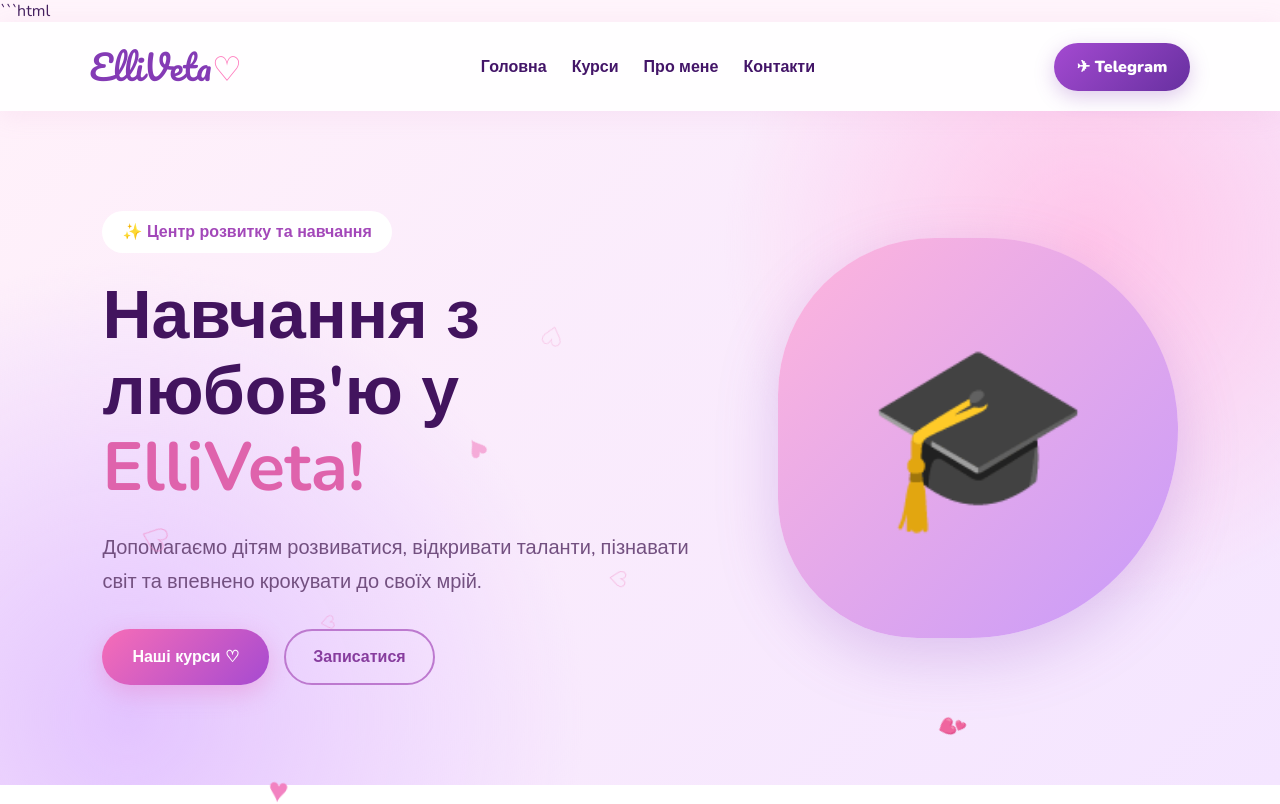
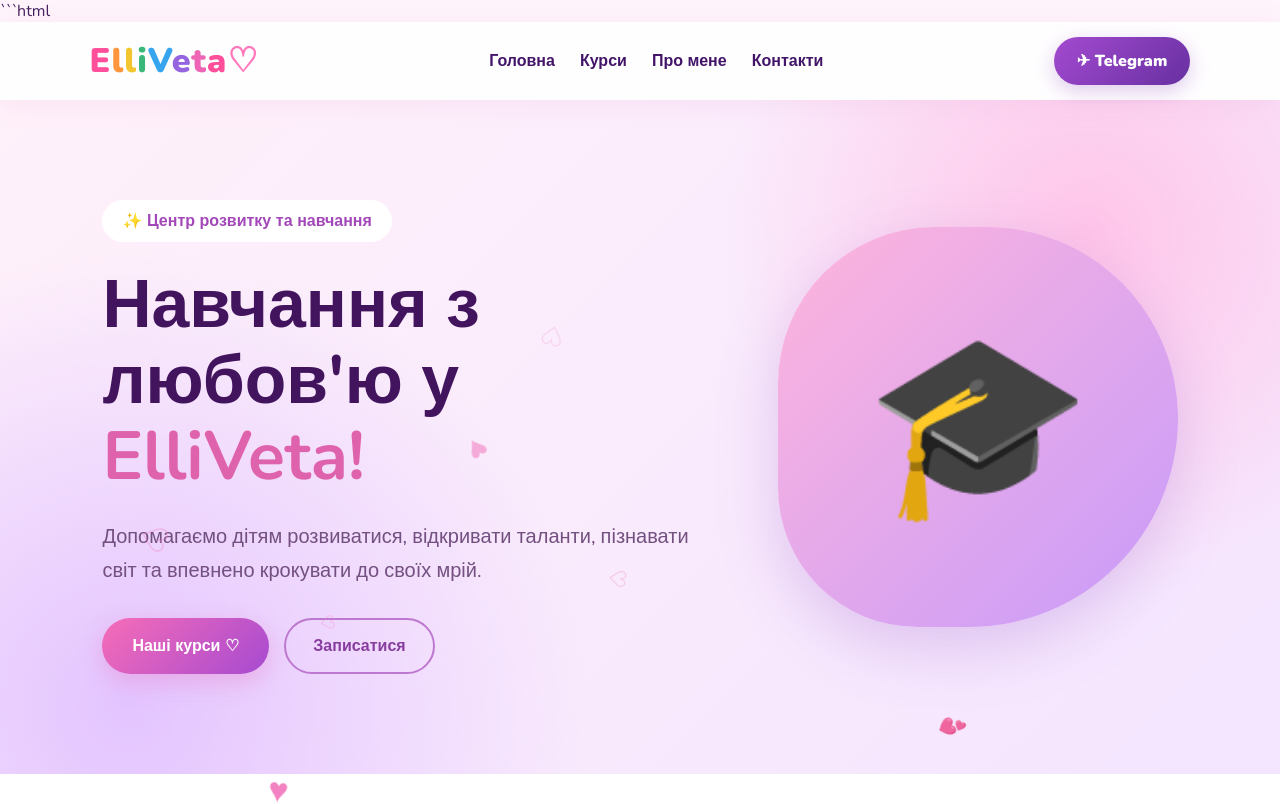
Before and after one commit to denbiner44-sudo/my-3d-tank-game, a plain HTML site: page index.html in a window 1280 px wide. Shown: the top 804 px of the page. Drawn offline with nearby package versions, Linux system fonts and the light colour scheme.

Commit message:
Update index.html

```diff
--- a/index.html
+++ b/index.html
@@ -6,7 +6,7 @@
 <meta name="viewport" content="width=device-width, initial-scale=1.0">
 <title>ElliVeta — Центр розвитку та навчання</title>
 
-<link href="https://fonts.googleapis.com/css2?family=Nunito:wght@400;500;600;700;800;900&family=Pacifico&display=swap" rel="stylesheet">
+<link href="https://fonts.googleapis.com/css2?family=Nunito:wght@400;500;600;700;800;900&display=swap" rel="stylesheet">
 
 <style>
 * {
@@ -31,6 +31,26 @@ body {
     --light: #ffe1f2;
 }
 
+/* РАЗНОЦВЕТНЫЙ ЛОГОТИП */
+
+.logo {
+    font-family: 'Nunito', sans-serif;
+    font-size: 34px;
+    font-weight: 900;
+    letter-spacing: 1px;
+    white-space: nowrap;
+}
+
+.logo .e1 { color: #ff4f9a; }
+.logo .l1 { color: #ff963d; }
+.logo .l2 { color: #f3c52e; }
+.logo .i1 { color: #39b879; }
+.logo .v1 { color: #36a5ed; }
+.logo .e2 { color: #9564df; }
+.logo .t1 { color: #ed65b4; }
+.logo .a1 { color: #ff4f9a; }
+.logo .heart-logo { color: #ff78bc; }
+
 header {
     position: sticky;
     top: 0;
@@ -43,14 +63,6 @@ header {
     justify-content: space-between;
     box-shadow: 0 4px 25px #d98bc522;
 }
-
-.logo {
-    font-family: 'Pacifico', cursive;
-    font-size: 34px;
-    color: var(--purple);
-}
-
-.logo span { color: var(--pink); }
 
 nav {
     display: flex;
@@ -342,8 +354,6 @@ section { padding: 85px 7%; }
 
 .adv-card p { color: #987ca2; }
 
-/* НОВИЙ БЛОК: ФОРМАТ ЗАНЯТЬ */
-
 .info-section {
     background: linear-gradient(135deg,#ffe5f4,#eee0ff);
 }
@@ -434,11 +444,10 @@ footer {
 }
 
 footer .logo {
-    color: white;
     margin-bottom: 10px;
 }
 
-footer p { opacity: .8; }
+footer p { opacity: .8; margin-top: 5px; }
 
 .heart {
     position: fixed;
@@ -460,6 +469,8 @@ footer p { opacity: .8; }
     header { padding: 12px 5%; }
 
     nav { display: none; }
+
+    .logo { font-size: 27px; }
 
     .hero {
         padding: 70px 6%;
@@ -492,13 +503,20 @@ footer p { opacity: .8; }
 
     .contact h2 { font-size: 30px; }
 }
+
+@media(max-width:380px) {
+    .logo { font-size: 23px; }
+    header .telegram { padding: 10px 13px; font-size: 13px; }
+}
 </style>
 </head>
 
 <body>
 
 <header>
-    <div class="logo">ElliVeta<span>♡</span></div>
+    <div class="logo">
+        <span class="e1">E</span><span class="l1">l</span><span class="l2">l</span><span class="i1">i</span><span class="v1">V</span><span class="e2">e</span><span class="t1">t</span><span class="a1">a</span><span class="heart-logo">♡</span>
+    </div>
 
     <nav>
         <a href="#home">Головна</a>
@@ -512,15 +530,9 @@ footer p { opacity: .8; }
     </a>
 </header>
 
-<!-- ГОЛОВНИЙ ЕКРАН -->
-
 <div class="hero" id="home">
-
     <div class="hero-text">
-
-        <div class="label">
-            ✨ Центр розвитку та навчання
-        </div>
+        <div class="label">✨ Центр розвитку та навчання</div>
 
         <h1>
             Навчання з любов'ю у
@@ -534,38 +546,25 @@ footer p { opacity: .8; }
         </p>
 
         <div class="hero-buttons">
-            <a href="#courses" class="main-btn">
-                Наші курси ♡
-            </a>
-
-            <a href="https://t.me/Veta08052002"
-               class="second-btn">
-                Записатися
-            </a>
+            <a href="#courses" class="main-btn">Наші курси ♡</a>
+            <a href="https://t.me/Veta08052002" class="second-btn">Записатися</a>
         </div>
-
     </div>
 
     <div class="hero-art">🎓</div>
-
 </div>
 
-<!-- КУРСИ -->
-
 <section class="courses" id="courses">
-
     <div class="section-title">
         <h2>♡ Наші курси ♡</h2>
         <p>Обирайте напрямок, який підходить саме вашій дитині</p>
     </div>
 
     <div class="course-grid">
-
         <div class="course-card">
             <div class="number">01</div>
             <div class="course-icon">🧸</div>
             <h3>Дошкільний репетитор</h3>
-
             <ul>
                 <li>Ранній розвиток: 2–3 роки</li>
                 <li>Комплексний розвиток: 3–4 роки</li>
@@ -578,7 +577,6 @@ footer p { opacity: .8; }
             <div class="number">02</div>
             <div class="course-icon">📚</div>
             <h3>Початкова школа</h3>
-
             <ul>
                 <li>Навчання для 1–4 класів</li>
                 <li>Допомога з домашніми завданнями</li>
@@ -591,7 +589,6 @@ footer p { opacity: .8; }
             <div class="number">03</div>
             <div class="course-icon">🎨</div>
             <h3>Арт-студія ElliVeta</h3>
-
             <ul>
                 <li>Для дітей від 3 до 18 років</li>
                 <li>Малювання</li>
@@ -599,100 +596,66 @@ footer p { opacity: .8; }
                 <li>Розвиток творчих здібностей</li>
             </ul>
         </div>
-
     </div>
-
 </section>
 
-<!-- АРТ-СТУДІЯ -->
-
 <section class="art-section">
-
     <div class="art-box">
-
         <div>
             <h3>🎨 Арт-студія ElliVeta</h3>
-
             <p>
                 Тут народжуються маленькі шедеври!
                 Ми створюємо простір, де кожна дитина
                 може проявити свою індивідуальність,
                 фантазію та творчий потенціал.
-
                 <br><br>
-
                 Від перших малюнків до справжніх
                 творчих робіт!
             </p>
-
             <br>
-
-            <a href="https://t.me/Veta08052002"
-               class="main-btn">
+            <a href="https://t.me/Veta08052002" class="main-btn">
                 Дізнатися більше ♡
             </a>
         </div>
-
         <div class="art-emoji">🖌️🎨</div>
-
     </div>
-
 </section>
 
-<!-- ПРО МЕНЕ -->
-
 <section class="about" id="about">
-
     <div class="section-title">
         <h2>♡ Знайомство ♡</h2>
         <p>Людина, яка допоможе відкрити талант вашої дитини</p>
     </div>
 
     <div class="about-container">
-
         <div class="about-photo">👩🏻‍🏫</div>
 
         <div class="about-text">
-
             <h3>Шпуряка Єлизавета Сергіївна</h3>
-
             <p>
                 Вітаю! Я рада бачити вас у ElliVeta!
-
                 <br><br>
-
                 Моя мета — створити комфортний простір,
                 де діти зможуть навчатися, розвиватися,
                 творити та відкривати свої здібності.
-
                 <br><br>
-
                 Для мене важливо, щоб кожна дитина
                 відчувала підтримку, увагу та радість
                 від власних досягнень.
-
                 <br><br>
-
                 <b>Разом до маленьких і великих перемог! ♡</b>
             </p>
-
         </div>
-
     </div>
-
 </section>
 
-<!-- ПЕРЕВАГИ -->
-
 <section class="advantages">
-
     <div class="section-title">
         <h2>Чому ElliVeta? 💗</h2>
         <p>Навчання, розвиток та творчість в одному місці</p>
     </div>
 
     <div class="adv-grid">
-
         <div class="adv-card">
             <div>💗</div>
             <h3>Турбота</h3>
@@ -716,22 +679,16 @@ footer p { opacity: .8; }
             <h3>Результат</h3>
             <p>Крок за кроком до успіху</p>
         </div>
-
     </div>
-
 </section>
 
-<!-- ФОРМАТ ЗАНЯТЬ ТА ВАРТІСТЬ -->
-
 <section class="info-section">
-
     <div class="section-title">
         <h2>♡ Формат занять ♡</h2>
         <p>Усе необхідне для комфортного навчання!</p>
     </div>
 
     <div class="info-grid">
-
         <div class="info-card">
             <div class="icon">👩‍👧‍👦</div>
             <h3>Групові заняття</h3>
@@ -766,40 +723,28 @@ footer p { opacity: .8; }
                 у центрі ElliVeta!
             </p>
         </div>
-
     </div>
-
 </section>
 
-<!-- КОНТАКТИ -->
-
 <section class="contact" id="contacts">
-
     <h2>♡ Чекаємо на вас в ElliVeta! ♡</h2>
 
     <p>
         Подаруйте дитині можливість навчатися,
         розвиватися та творити!
-
         <br>
-
         Напишіть нам, щоб дізнатися подробиці
         та записатися на заняття.
     </p>
 
-    <a href="https://t.me/Veta08052002"
-       class="telegram">
-
+    <a href="https://t.me/Veta08052002" class="telegram">
         ✈ Написати в Telegram
         <br>
         @Veta08052002
-
     </a>
 
     <div class="address">
-
         <h3>📍 Наша адреса</h3>
-
         <p>
             пр. Свободи, 73
             <br>
@@ -807,31 +752,21 @@ footer p { opacity: .8; }
             <br>
             м. Кам'янське
         </p>
+    </div>
+</section>
 
+<footer>
+    <div class="logo">
+        <span class="e1">E</span><span class="l1">l</span><span class="l2">l</span><span class="i1">i</span><span class="v1">V</span><span class="e2">e</span><span class="t1">t</span><span class="a1">a</span><span class="heart-logo">♡</span>
     </div>
 
-</section>
-
-<!-- ПІДВАЛ -->
-
-<footer>
-
-    <div class="logo">ElliVeta ♡</div>
-
     <p>Центр розвитку та навчання</p>
-
     <p>© 2026 ElliVeta. Всі права захищені.</p>
-
     <p>Навчання. Розвиток. Творчість.</p>
-
 </footer>
 
 <script>
-
-// ЛІТАЮЧІ СЕРДЕЧКА
-
 function createHeart() {
-
     const heart = document.createElement("div");
 
     heart.className = "heart";
@@ -853,11 +788,9 @@ function createHeart() {
     setTimeout(() => {
         heart.remove();
     }, 11000);
-
 }
 
 setInterval(createHeart, 700);
-
 </script>
 
 </body>
```
